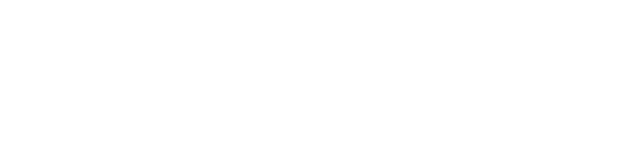
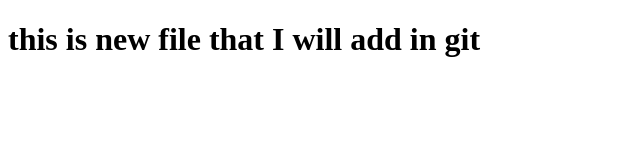
Before and after one commit to Visu2250/Sigma, a plain HTML site: page index.html in a window 1280 px wide. Shown: the whole page, without its empty margins (0-640 px from the left). Drawn offline with Linux system fonts and the light colour scheme.

Commit message:
Added new file's

```diff
--- a/index.html
+++ b/index.html
@@ -7,6 +7,6 @@
     <link rel="stylesheet" href="style.css">
 </head>
 <body>
-
+    <h1>this is new file that I will add in git</h1>
 </body>
 </html>
```
